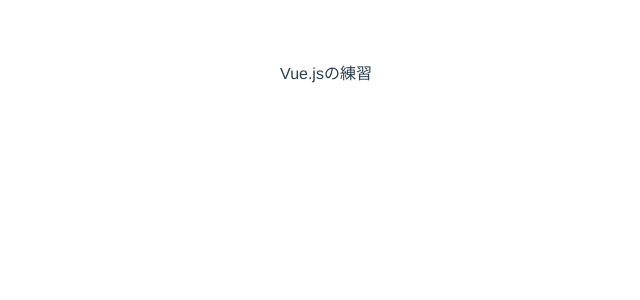
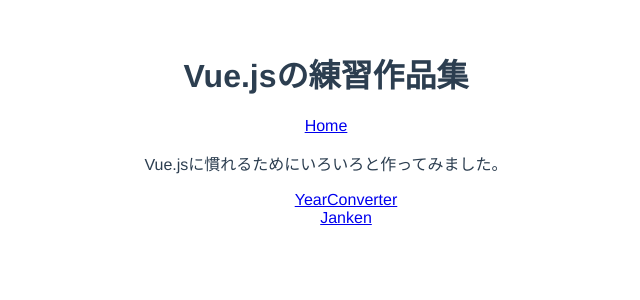
Before and after one commit to fumikao/vue-practice, a Vue app: page / in a window 1280 px wide. Shown: the top 300 px of the page, without its empty margins (314-954 px from the left). Built offline with nearby package versions, Linux system fonts and the light colour scheme.

Commit message:
Update Top.vue

```diff
--- a/src/App.vue
+++ b/src/App.vue
@@ -1,8 +1,7 @@
 <template>
   <div id="app">
-    <div>
-      Vue.jsの練習
-    </div>
+    <h1>Vue.jsの練習作品集</h1>
+    <router-link to="/">Home</router-link>
     <router-view/>
   </div>
 </template>
@@ -20,6 +19,10 @@
   -moz-osx-font-smoothing: grayscale;
   text-align: center;
   color: #2c3e50;
-  margin-top: 60px;
+  margin-top: 50px;
+}
+
+li {
+  list-style: none;
 }
 </style>
--- a/src/components/Top.vue
+++ b/src/components/Top.vue
@@ -1,6 +1,10 @@
 <template>
   <div>
-
+    <p>Vue.jsに慣れるためにいろいろと作ってみました。</p>
+    <ul>
+      <li><router-link to="/YearConverter">YearConverter</router-link></li>
+      <li><router-link to="/Janken">Janken</router-link></li>
+    </ul>
   </div>
 </template>
 
```
